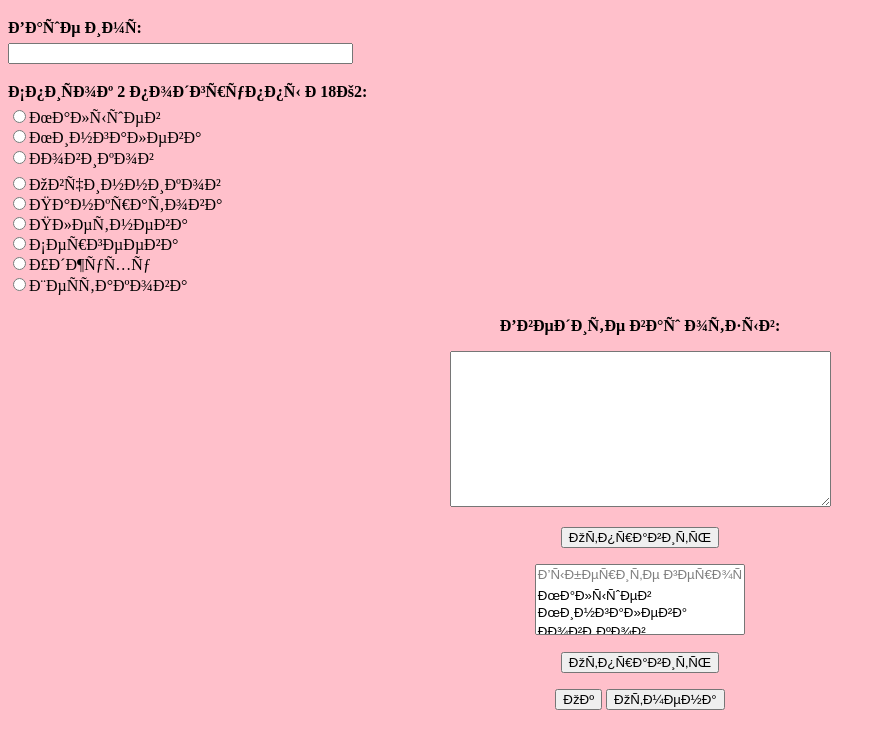
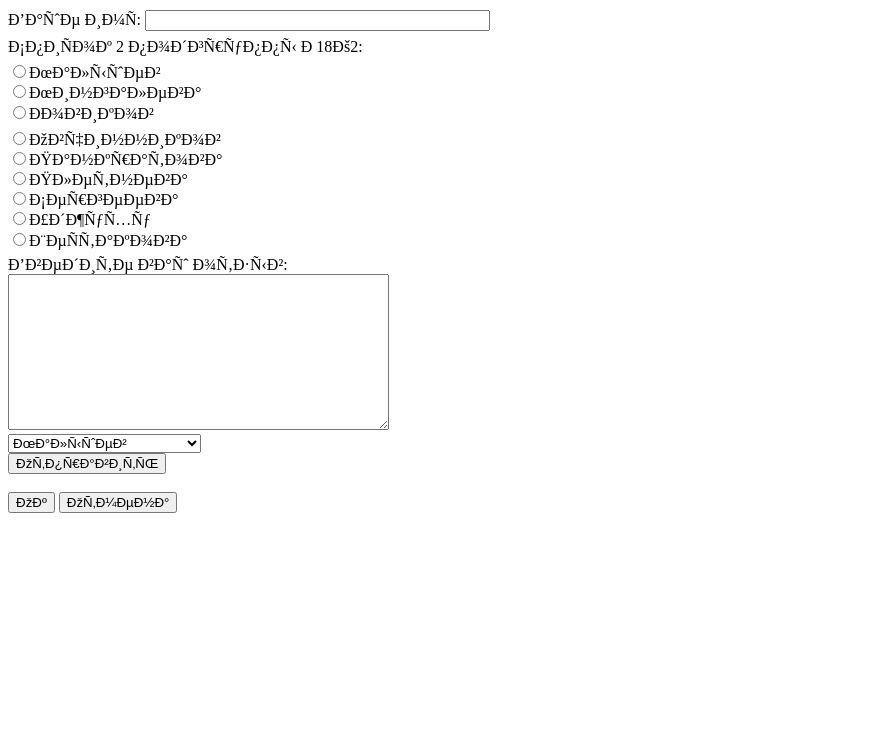
Before and after one commit to AmirUdzhuhu/Institute, a plain HTML site: page lz_4.4.html in a window 1280 px wide. Shown: the whole page, without its empty margins (0-886 px from the left). Drawn offline with Linux system fonts and the light colour scheme.

Commit message:
02.04.2021

```diff
--- a/lz_4.4.html
+++ b/lz_4.4.html
@@ -1,41 +1,28 @@
 <!DOCTYPE html>
-<html lang="en">
-
+<html>
 <head>
   <meta charset="utf 8">
-<meta name="viewport" content="width=device-width, initial-scale=1.0">
-<meta http-equiv="X-UA-Compatible" content="ie=edge">
-<title>INPUT</title>
+  <title>ЛЗ 4.4</title>
 </head>
-<body bgcolor=#FFC0CB >
+
 <body>
-<form name="test" method="post" action="input1.php" >
-<p><b>Ваше имя:</b><br>
-
-
-<input type="text" size="40" >
-</p>
-<p><b>Список 2 подгруппы Р18К2:</b><Br>
-<input type="radio" name="kursant" value="Малышев">Малышев<Br>
-<input type="radio" name="kursant" value="Мингалева">Мингалева<Br>
-<input type="radio" name="kursant" value="Новиков">Новиков<Br>
-<input type="radio" name="kursant" value="Овчинников">Овчинников<Br>
-<input type="radio" name="kursant" value="Панкратова">Панкратова<Br>
-<input type="radio" name="kursant" value="Плетнева">Плетнева<Br>
-<input type="radio" name="kursant" value="Сергеева">Сергеева<Br>
-<input type="radio" name="kursant" value="Уджуху">Уджуху<Br>
-<input type="radio" name="kursant" value="Шестакова">Шестакова<Br>
-</form>
-<title>TEXTAREA</title>
-<form action="textarea1.php" method="post" align="center">
-<p><b>Введите ваш отзыв:</b></p>
-<p><textarea rows="10" cols="45" name="text"></textarea></p>
-<p><input type="submit" value="Отправить"></p>
-</form>
-<title>SELECT</title>
-<form action="select1.php" method="post" align="center">
-<p><select size="3" multiple name="hero[]">
-<option disabled>Выберите героя</option>
+  <form>
+    Ваше имя: <input type="text" size="40">
+    <br>Список 2 подгруппы Р18К2:
+      <br><input type="radio" name="kursant" value="Малышев">Малышев
+      <br><input type="radio" name="kursant" value="Мингалева">Мингалева
+      <br><input type="radio" name="kursant" value="Новиков">Новиков
+      <br><input type="radio" name="kursant" value="Овчинников">Овчинников
+      <br><input type="radio" name="kursant" value="Панкратова">Панкратова
+      <br><input type="radio" name="kursant" value="Плетнева">Плетнева
+      <br><input type="radio" name="kursant" value="Сергеева">Сергеева
+      <br><input type="radio" name="kursant" value="Уджуху">Уджуху
+      <br><input type="radio" name="kursant" value="Шестакова">Шестакова
+      <br>Введите ваш отзыв:
+      <br><textarea rows="10" cols="45" name="text"></textarea>
+      <br>
+      <select name="">
+        <option disabled>Выберите имя</option>
         <option value="Малышев">Малышев</option>
         <option value="Мингалева">Мингалева</option>
         <option value="Новиков">Новиков</option>
@@ -45,13 +32,9 @@
         <option value="Сергеева">Сергеева</option>
         <option value="Уджуху">Уджуху</option>
         <option value="Шестакова">Шестакова</option>
-</select></p>
-<p><input type="submit" value="Отправить"></p>
+      </select>
+      <br><input type="submit" value="Отправить">
     </form>
-<title>BUTTON</title>
-<p style="text align: center" align="center" ><button>Ок</button>
-<button><img style="vertical align: middle">Отмена</button>
-</p>
+  <br><button>Ок</button> <button>Отмена</button>
 </body>
-
 </html>
```
Lines whose indentation alone changed are shown as unchanged.
